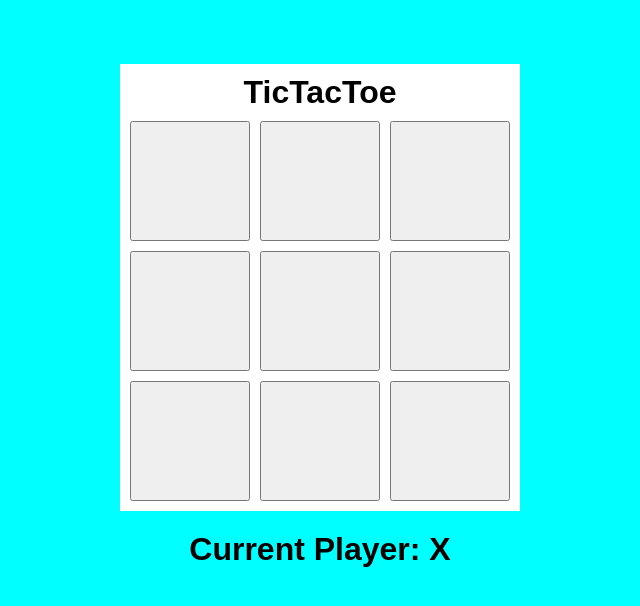
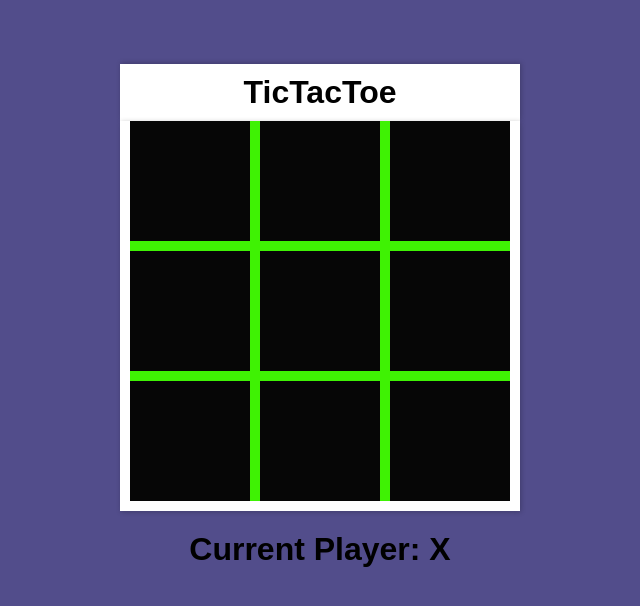
Before and after one commit to ElimarLucena/Tic-Tac-Toe, a React (Create React App) app in the folder tic-tac-toe/: page / in a window 1280 px wide. Shown: the top 606 px of the page, without its empty margins (320-960 px from the left). Built offline with nearby package versions, Linux system fonts and the light colour scheme.

Commit message:
style: choosing game colors

```diff
--- a/tic-tac-toe/src/Components/TicTacToe/style.css
+++ b/tic-tac-toe/src/Components/TicTacToe/style.css
@@ -5,13 +5,12 @@
 }
 
 .main-container {
-  background-color: aqua;
+  background-color: rgb(82, 77, 139);
   height: 100vh;
   padding-top: 5%;
 }
 
 .game-container {
-  background-color: #fff;
   width: 400px;
   margin: auto;
 }
@@ -20,14 +19,19 @@
   width: 100%;
   text-align: center;
   padding: 10px;
+  color: rgb(0, 0, 0);
+  background-color: #fff;
+  box-shadow: 1px -1px 5px rgba(0, 0, 0, 0.233);
 }
 
 .box-conatiner {
   display: flex;
   flex-wrap: wrap;
+  background-color: #fff;
   width: 100%;
   margin: auto;
   justify-content: space-evenly;
+  box-shadow: 1px 1px 5px rgba(0, 0, 0, 0.233);
 }
 
 .box {
@@ -35,14 +39,56 @@
   width: 120px;
   height: 120px;
   margin-bottom: 10px;
+  border: none;
+  background-color: rgb(6, 6, 6);
+}
+
+.box:nth-child(1){
+  box-shadow: 10px 10px 0px 10px rgb(63, 242, 4);
+}
+
+.box:nth-child(2){
+  box-shadow: 10px 10px 0px 10px rgb(63, 242, 4);
+}
+
+.box:nth-child(3){
+  box-shadow: -5px 10px 0px 5px rgb(63, 242, 4);
+}
+
+.box:nth-child(4){
+  box-shadow: 10px 10px 0px 10px rgb(63, 242, 4);
+}
+
+.box:nth-child(5){
+  box-shadow: 10px 10px 0px 10px rgb(63, 242, 4);
+}
+
+.box:nth-child(6){
+  box-shadow: -5px 0px 0px 5px rgb(63, 242, 4);
+}
+
+.box:nth-child(7){
+  box-shadow: 10px -5px 0px 5px rgb(63, 242, 4);
+}
+
+.box:nth-child(8){
+  box-shadow: 10px -5px 0px 5px rgb(63, 242, 4);
+}
+
+.box:nth-child(9){
+  box-shadow: -5px -5px 0px 5px rgb(63, 242, 4);
 }
 
 .X {
-  background-color: rgb(29, 247, 5);
+  color: rgb(4, 72, 242);
+  font-size: 50px;
+  font-weight: bold;
 }
 
 .O {
-  background-color: rgb(236, 32, 21);
+  color: rgb(255, 0, 238);
+  font-size: 50px;
+  font-weight: bold;
 }
 
 .currPlayer {
@@ -67,8 +113,8 @@
   height: 40px;
   font-size: 23px;
   border: none;
-  background-color: rgb(29, 247, 5);
-  color: rgb(0, 0, 0);
+  background-color: rgb(253, 232, 4);
+  color: black;
   border-radius: 5px;
   box-shadow: 1px 1px 5px rgba(0, 0, 0, 0.233);
   width: 80%;
@@ -78,6 +124,6 @@
 }
 
 .play-again:hover {
-  background-color: rgb(236, 32, 21);
-  color: #fff;
+  background-color: rgb(63, 242, 4);
+  color: black;
 }
```
